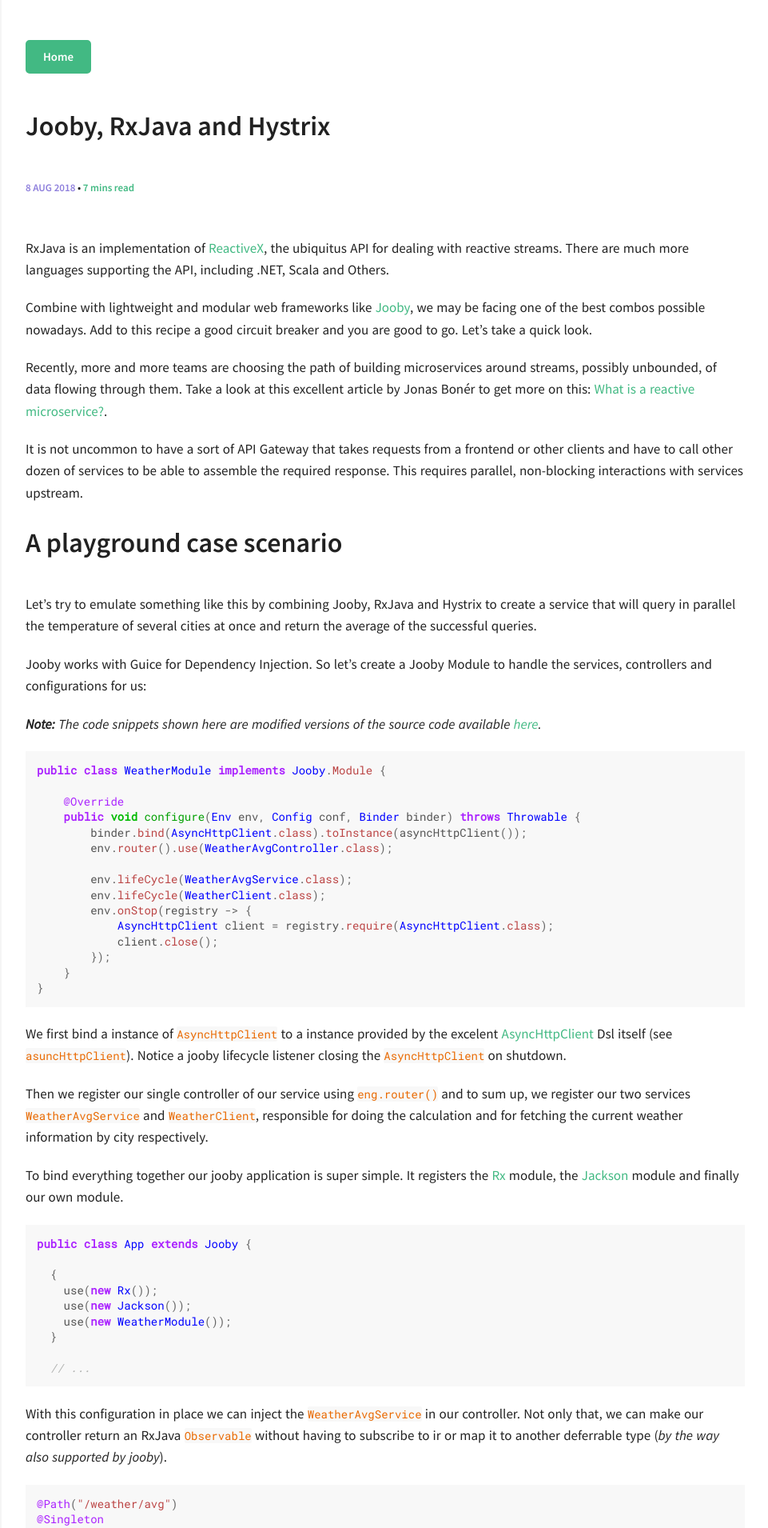
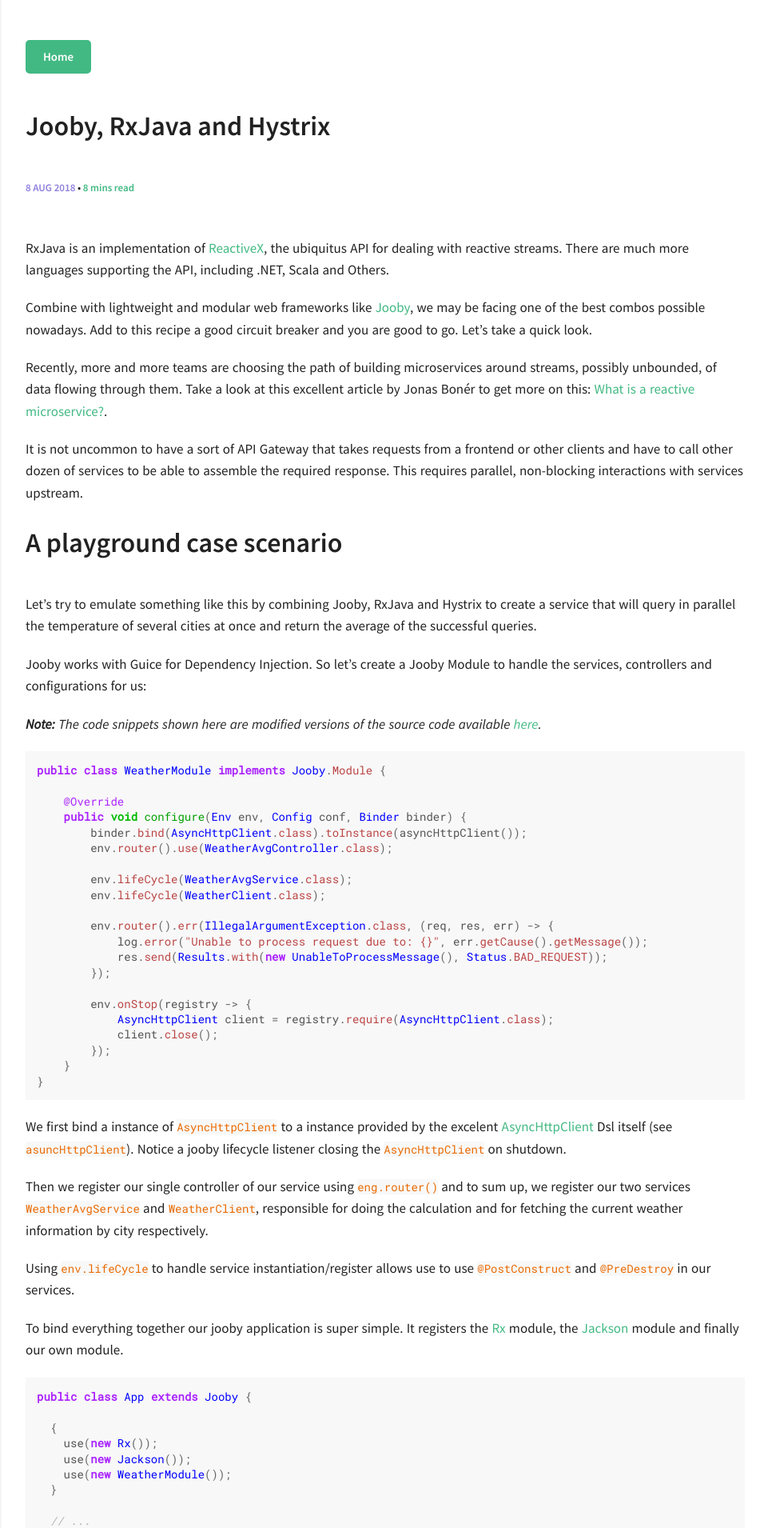
Before and after one commit to paulosuzart/paulosuzart.github.io, a Jekyll site: the page built from _posts/2018-08-08-jooby-rx-java-hystrix.md, in a window 1280 px wide. Shown: the top 1910 px of the page at 80% size, without its empty margins (318-1279 px from the left). Built offline with Jekyll 4.4.1, drawn with Linux system fonts in a browser that asks for light colours; comment, search, counter and statistics services are not loaded; some of the changed text lies outside the part shown.

Commit message:
small improvs

````diff
--- a/_posts/2018-08-08-jooby-rx-java-hystrix.md
+++ b/_posts/2018-08-08-jooby-rx-java-hystrix.md
@@ -28,12 +28,18 @@
 public class WeatherModule implements Jooby.Module {
 
     @Override
-    public void configure(Env env, Config conf, Binder binder) throws Throwable {
+    public void configure(Env env, Config conf, Binder binder) {
         binder.bind(AsyncHttpClient.class).toInstance(asyncHttpClient());
         env.router().use(WeatherAvgController.class);
 
         env.lifeCycle(WeatherAvgService.class);
         env.lifeCycle(WeatherClient.class);
+
+        env.router().err(IllegalArgumentException.class, (req, res, err) -> {
+            log.error("Unable to process request due to: {}", err.getCause().getMessage());
+            res.send(Results.with(new UnableToProcessMessage(), Status.BAD_REQUEST));
+        });
+
         env.onStop(registry -> {
             AsyncHttpClient client = registry.require(AsyncHttpClient.class);
             client.close();
@@ -45,6 +51,8 @@
 We first bind a instance of `AsyncHttpClient` to a instance provided by the excelent [AsyncHttpClient](https://github.com/AsyncHttpClient/async-http-client) Dsl itself (see `asuncHttpClient`). Notice a jooby lifecycle listener closing the `AsyncHttpClient` on shutdown.
 
 Then we register our single controller of our service using `eng.router()` and to sum up, we register our two services `WeatherAvgService` and `WeatherClient`, responsible for doing the calculation and for fetching the current weather information by city respectively.
+
+Using `env.lifeCycle` to handle service instantiation/register allows use to use `@PostConstruct` and `@PreDestroy` in our services.
 
 To bind everything together our jooby application is super simple. It registers the [Rx](https://jooby.org/doc/rxjava/) module, the [Jackson](https://jooby.org/doc/jackson/) module and finally our own module.
 
@@ -124,6 +132,8 @@
     }
 ```
 
+Please check the command implementation with fallback: [WeatherCommand](https://github.com/paulosuzart/rx-jooby-weather/blob/master/src/main/java/suzart/jooby/clients/openwheather/WeatherCommand.java).
+
 In this case our Hystrix command returns a `JsonNode` in case of success call and all our service does is extract the temperature field from the returning json. Notice that the command could be returning the AssyncHttp `Response` for example. It is up to the scenario to choose the best option and decide where we want to rely on Hystrix features. In this case the command also has a fallback to return a empty `Observable`  for failed requests.
 
 Now if you have cloned the repo and have started the app, just do a
@@ -132,7 +142,14 @@
 curl http://localhost:8080/weather/avg?cities=Berlin&cities=London
 ```
 
-and you should see something like: `{"cities":["Berlin","London"],"avg":289.685}`.
+and you should see something like:
+
+```json
+{
+    "cities":["Berlin","London"],
+    "avg":289.685
+}
+```
 
 # Conclusion
 
````
Also changed, not shown: other parts of _posts/2018-08-08-jooby-rx-java-hystrix.md (+1 -1 lines).
